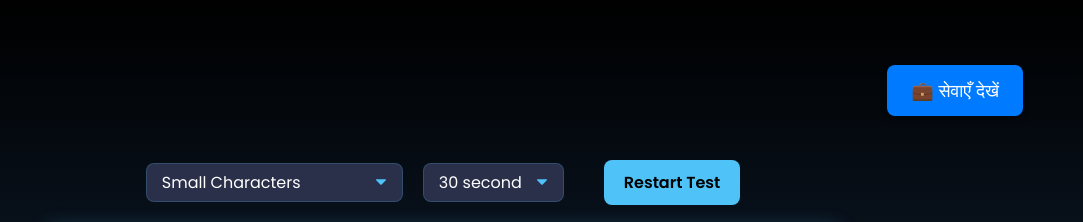
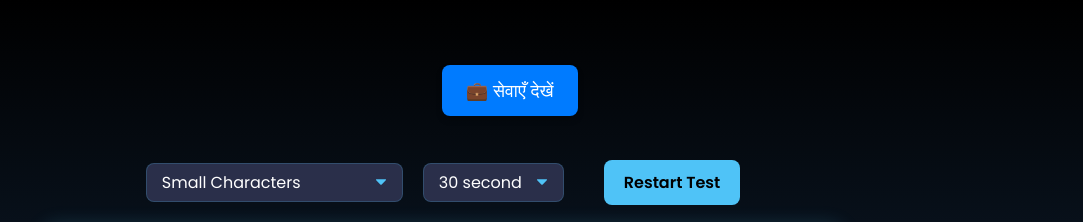
Before and after one commit to Rohit-csc/typing-test, a plain HTML site: page index.html in a window 1280 px wide. Shown: the top 222 px of the page, 197-1280 px from the left. Drawn offline with nearby package versions, Linux system fonts and the light colour scheme.

Commit message:
Update index.html

```diff
--- a/index.html
+++ b/index.html
@@ -183,7 +183,7 @@
   }
 </style>
 
-<button class="fancy-button" onclick="location.href='CSC%20Services.html'">💼 सेवाएँ देखें</button>
+</h1><button class="fancy-button" onclick="location.href='CSC%20Services.html'">💼 सेवाएँ देखें</button><h1>
 
 
   </header>
```
